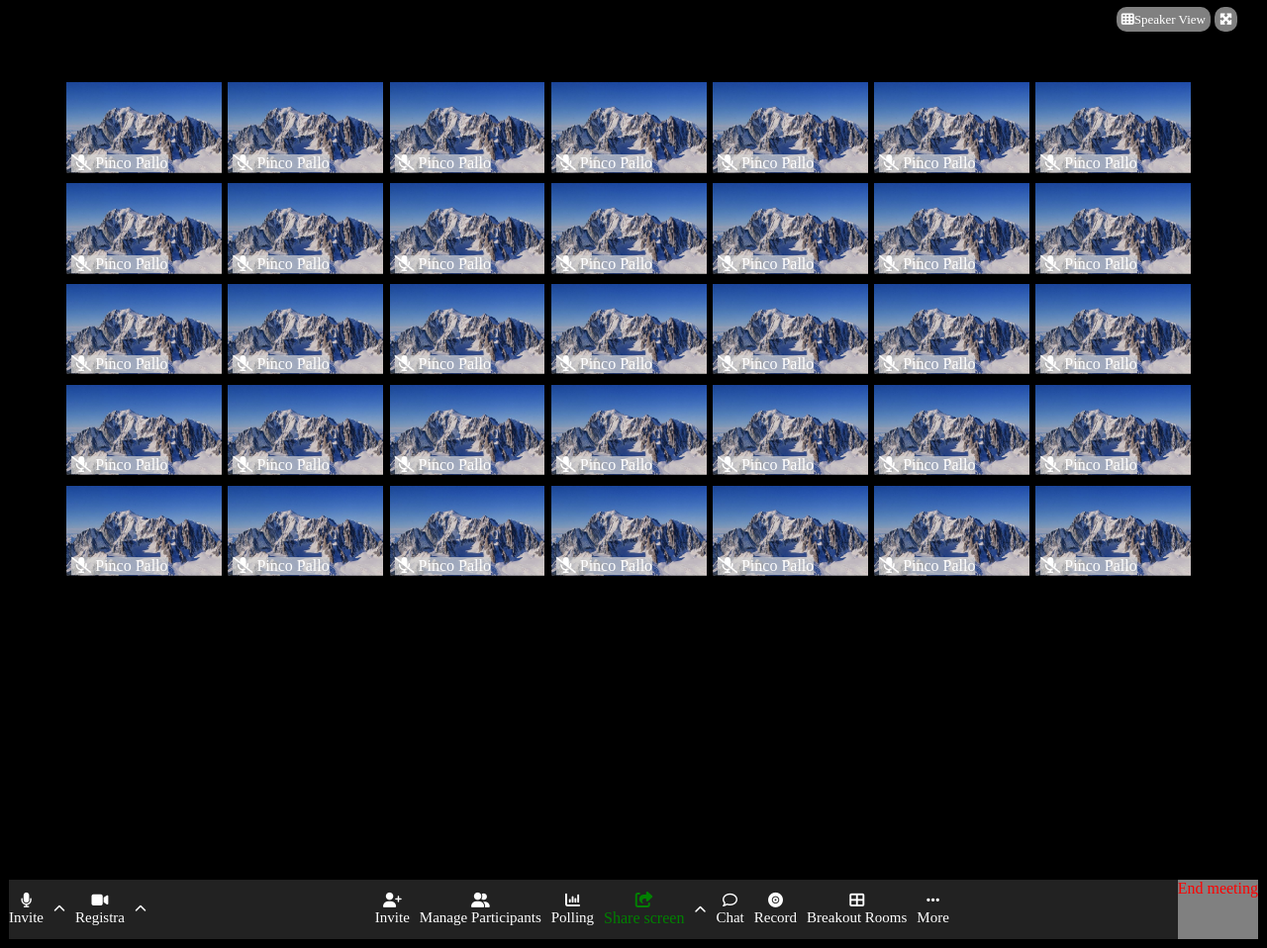
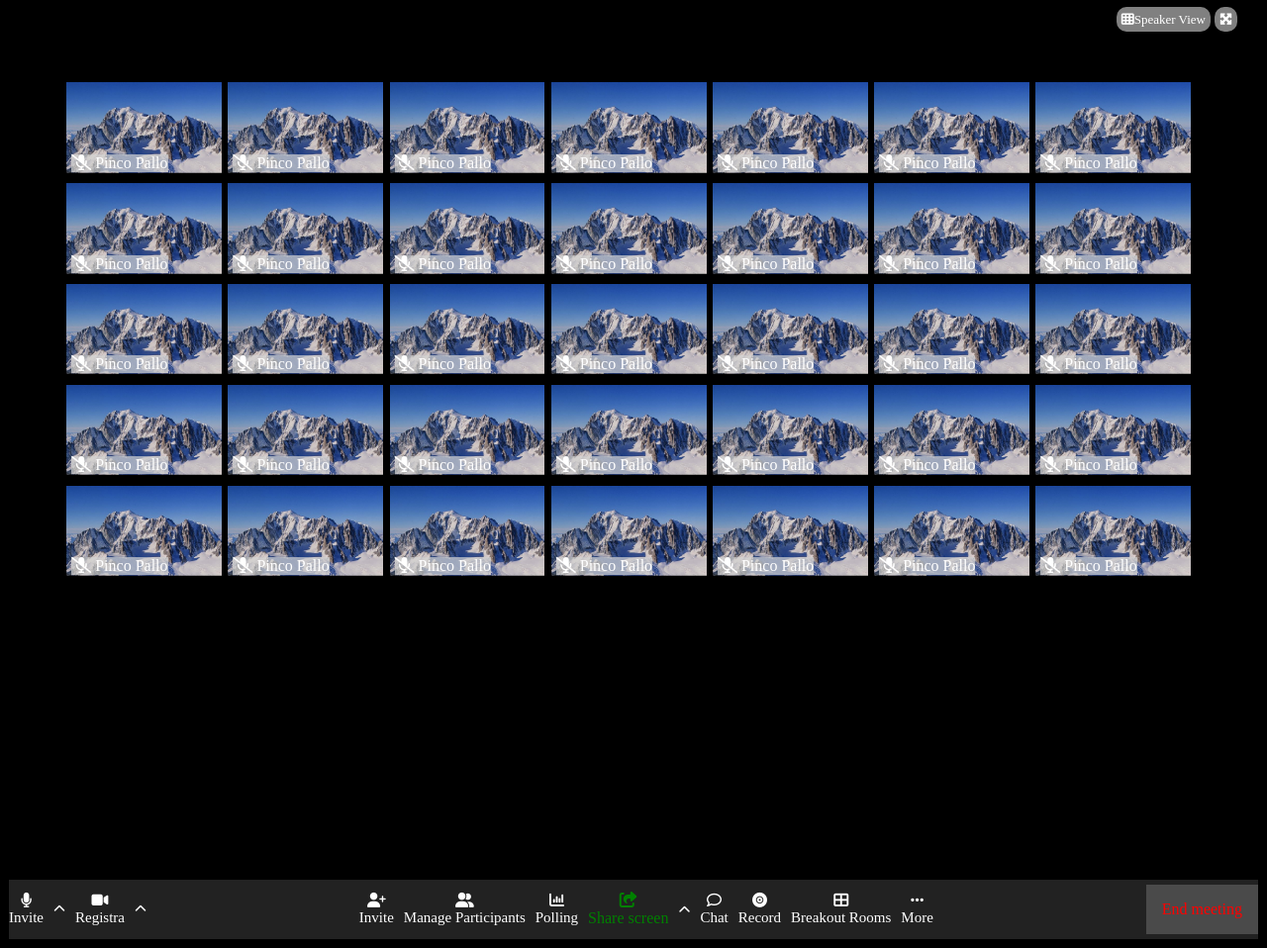
Before and after one commit to StefanRaluca/html-css-zoom, a plain HTML site: page index.html in a window 1280 px wide. Shown: the whole page at 99% size. Drawn offline with Linux system fonts and the light colour scheme.

```diff
--- a/assets/style.css
+++ b/assets/style.css
@@ -107,9 +107,10 @@ footer {
 }
 
 .end_meeting {
+    text-align: center;
+    background-color: #4a4a4a;
+    padding: 1rem;
     color: red;
-    background-color: grey;
-    height: 60px;
 }
 
 .green {
--- a/index.html
+++ b/index.html
@@ -468,7 +468,9 @@
                 </div>
             </div>
             <!-- container right -->
-            <div class="end_meeting"> End meeting </div>
+            <div class="end_meeting">
+                <span>End meeting </span>
+            </div>
     </footer>
 </body>
 
```
